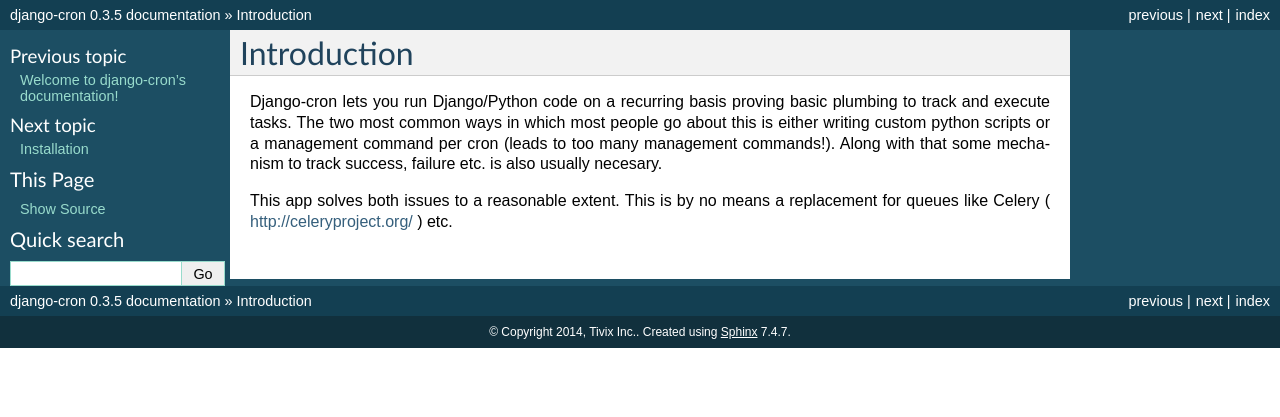
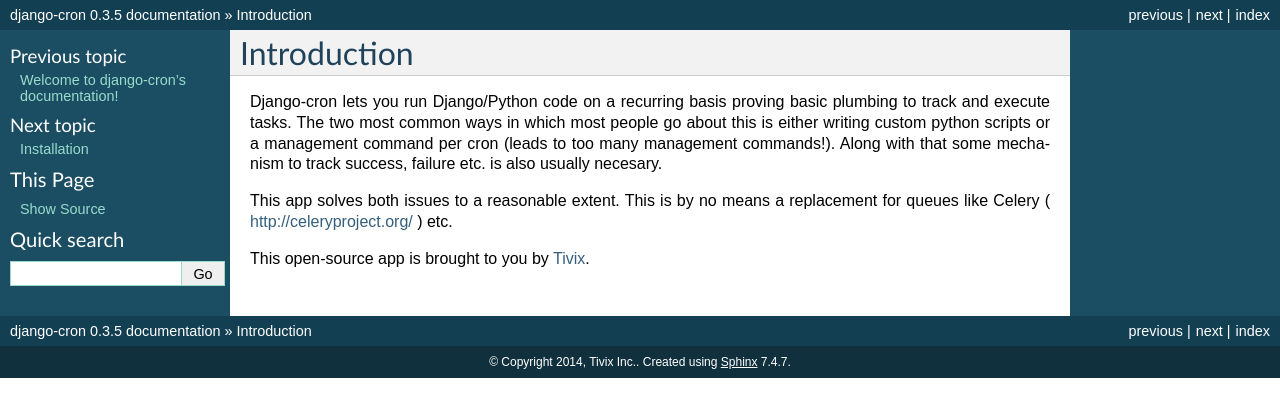
Before and after one commit to Tivix/django-cron, a Sphinx documentation site: the page built from docs/introduction.rst, in a window 1280 px wide. Shown: the top 417 px of the page. Built offline with Sphinx 7.4.7, drawn with Linux system fonts in a browser that asks for light colours.

Commit message:
Add Tivix info to introduction

```diff
--- a/docs/introduction.rst
+++ b/docs/introduction.rst
@@ -4,3 +4,5 @@ Introduction
 Django-cron lets you run Django/Python code on a recurring basis proving basic plumbing to track and execute tasks. The two most common ways in which most people go about this is either writing custom python scripts or a management command per cron (leads to too many management commands!). Along with that some mechanism to track success, failure etc. is also usually necesary.
 
 This app solves both issues to a reasonable extent. This is by no means a replacement for queues like Celery ( http://celeryproject.org/ ) etc.
+
+This open-source app is brought to you by `Tivix <https://www.tivix.com/>`_.
```
